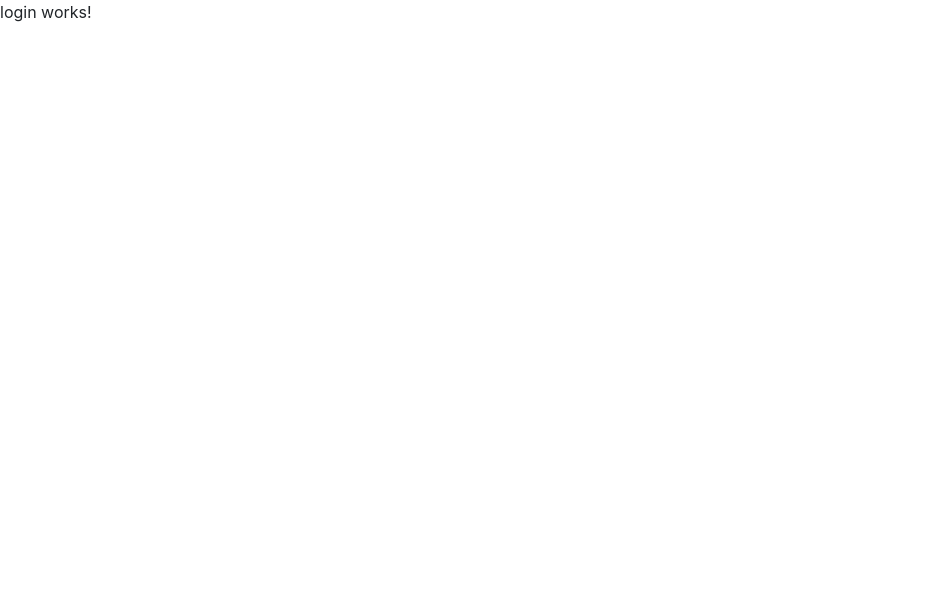
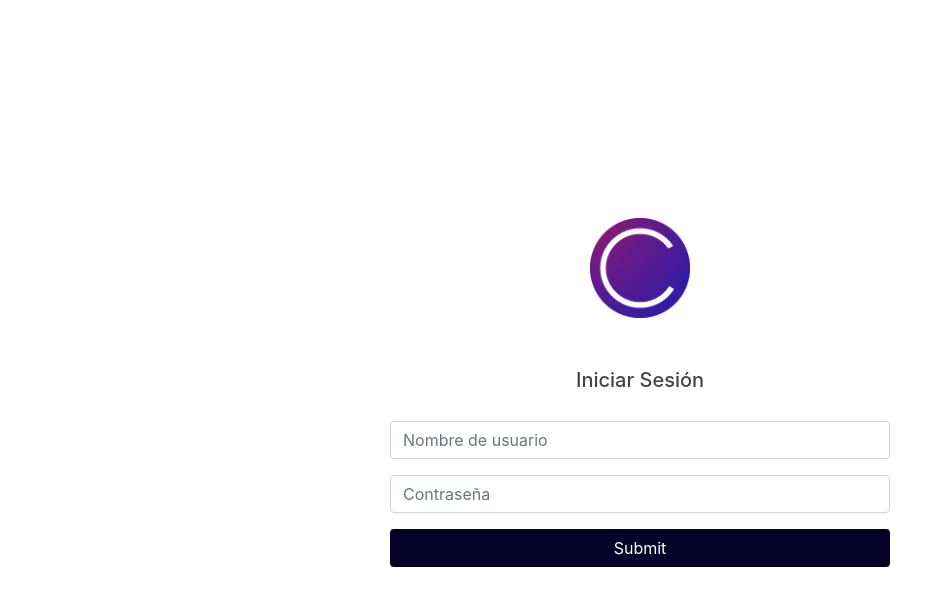
Before and after one commit to thebole/ApoloApp, an Angular app: page /#/ in a window 1280 px wide. Shown: the top 606 px of the page, without its empty margins (0-952 px from the left). Built offline with nearby package versions, Linux system fonts and the light colour scheme.

Commit message:
cambios en el html del componente de modulo de login

```diff
--- a/src/app/init/login/login.component.html
+++ b/src/app/init/login/login.component.html
@@ -1 +1,27 @@
-<p>login works!</p>
+<div class="simple-login-container">
+    <div class="logo-container">
+        <img src="assets/img/Recurso 1.png" class="logo" width="100px" alt="">
+
+    </div>
+
+    <h2>Iniciar Sesión</h2>
+    <br>
+    <form action="" method="post">
+    <div class="row">
+        <div class="col-md-12 form-group">
+            <input type="text" class="form-control" placeholder="Nombre de usuario" name="User">
+        </div>
+    </div>
+    <div class="row">
+        <div class="col-md-12 form-group">
+            <input type="password" placeholder="Contraseña" class="form-control" name="passid">
+        </div>
+    </div>
+    <div class="row">
+        <div class="col-md-12 form-group">
+
+            <button type="submit" class="btn btn-block btn-login">Submit</button>
+        </div>
+    </div>
+</form>
+</div>
--- a/src/styles.scss
+++ b/src/styles.scss
@@ -1 +1,41 @@
 /* You can add global styles to this file, and also import other style files */
+// Añadiendo estilo global para el login y sus futuros componentes
+body{
+    background: #fff;
+    font-size:14px;
+    color:#444;
+    display: flex;
+    justify-content: center;
+    align-items: center;
+    position: absolute;
+    width: 100%;
+    height: 100%;
+}
+.simple-login-container{
+    width:500px;
+    max-width:100%;
+    margin:50px auto;
+    /*display: flex;
+    flex-direction: column;
+    align-items: center;*/
+
+}
+.simple-login-container h2{
+    text-align:center;
+    font-size:20px;
+}
+
+.simple-login-container .btn-login{
+    background-color:#060126;
+    color:#fff;
+}
+a{
+    color:#fff;
+}
+.logo-container{
+    margin-bottom: 50px;
+    position: relative;
+    width: 100%;
+    display: flex;
+    justify-content: center;
+}
```
Also changed, not shown: src/app/init/login/login-routing.module.ts (+5 -2 lines), src/assets/img/Recurso 1.png (added).
